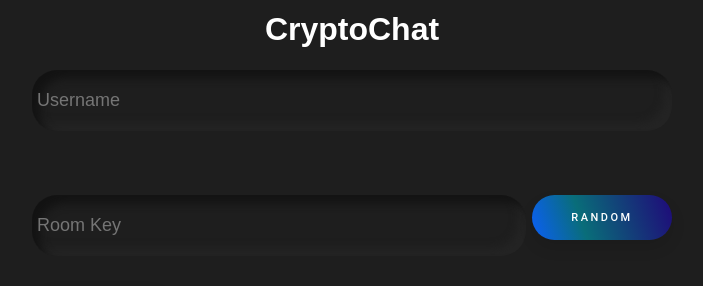
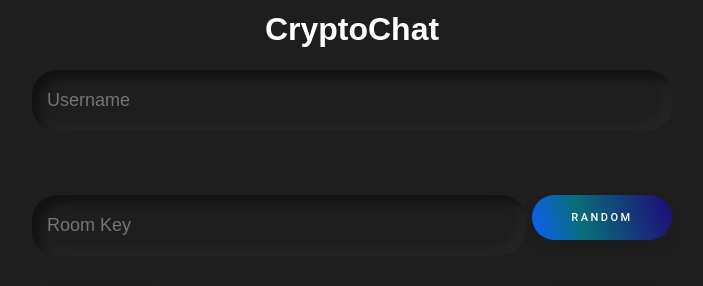
Before and after one commit to CryptoChat-dev/cryptochat, a React (Create React App) app: page / in a window 1280 px wide. Shown: the part 243-529 px from the top of the page, without its empty margins (288-991 px from the left). Built offline with nearby package versions, Linux system fonts and the light colour scheme; no server answers.

Commit message:
more padding on splash screen inputs

```diff
--- a/public/styles/Splash.css
+++ b/public/styles/Splash.css
@@ -54,7 +54,7 @@ body {
     outline: none;
     background: none;
     font-size: 18px;
-    padding: 20px 10px 20px 5px;
+    padding: 20px 10px 20px 15px;
     margin-right: 1%;
     color: var(--txt-color);
 }
```
